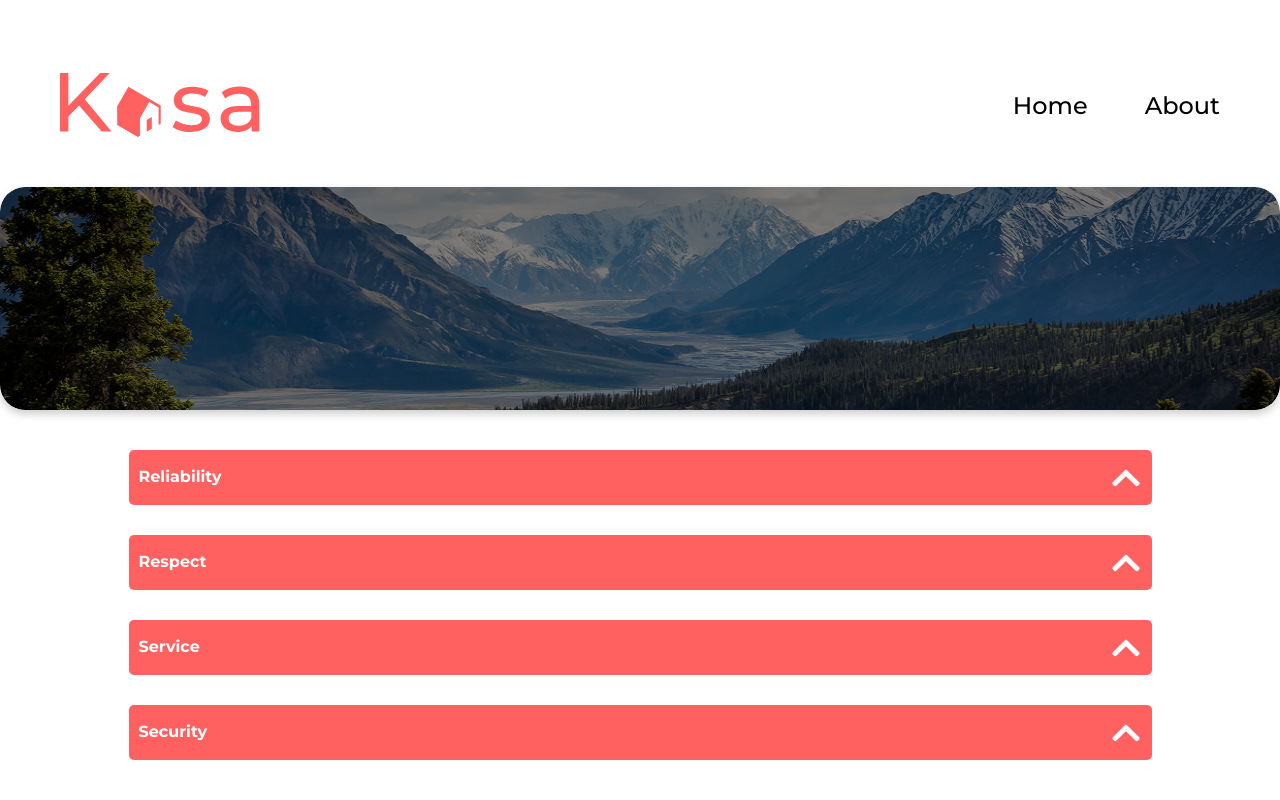
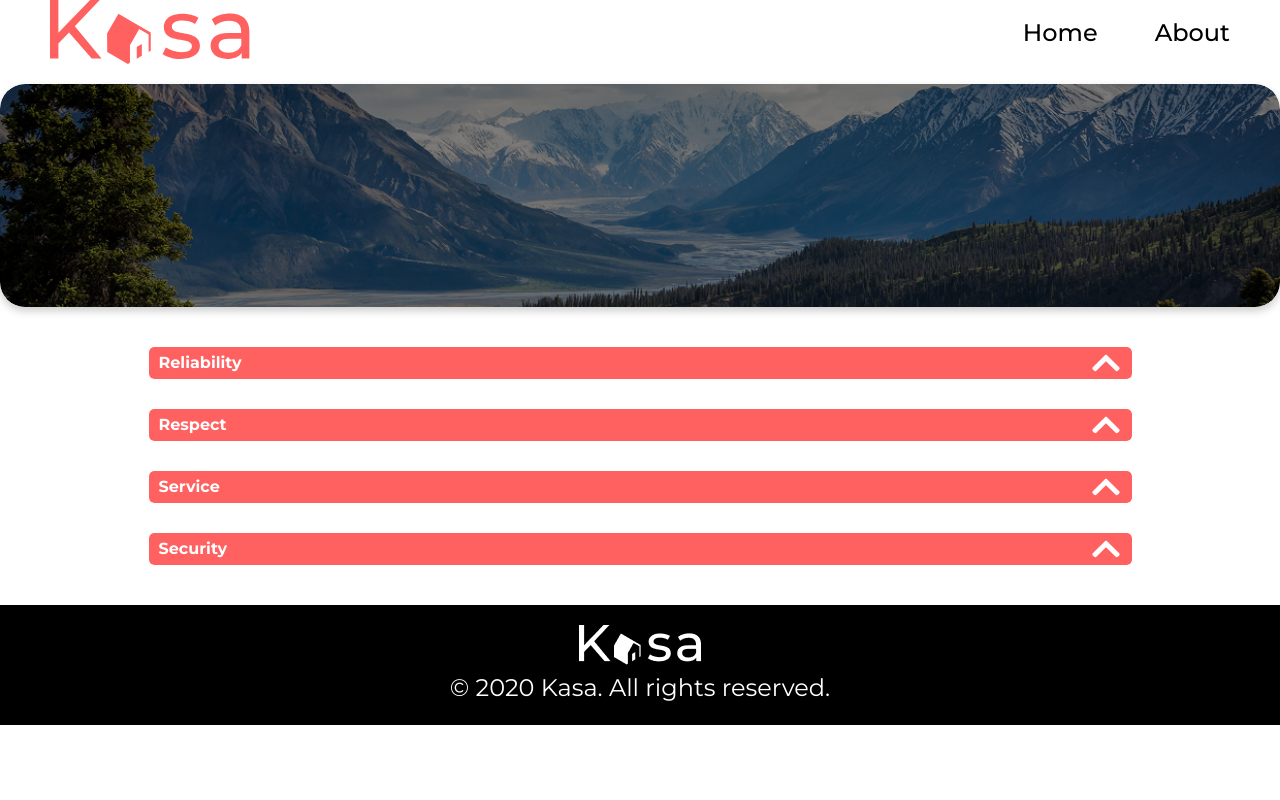
Before and after one commit to HolyBlaze07/Kasa-Website_Redesign, a React (Vite) app: page /about in a window 1280 px wide. Shown: the top 800 px of the page. Built offline with nearby package versions, Linux system fonts and the light colour scheme.

Commit message:
final touches

```diff
--- a/src/pages/HomePage.jsx
+++ b/src/pages/HomePage.jsx
@@ -8,6 +8,7 @@ function Home() {
   console.log(rentalProperties);
   return (
     <div className="home-page">
+    <div className="container">
       <div className="banner">
         <img
           src="src/assets/images/background-image.png"
@@ -32,6 +33,8 @@ function Home() {
           </div>
         ))}
       </div>
+
+    </div>
     </div>
   );
 }
--- a/src/stylesheets/AboutPage.scss
+++ b/src/stylesheets/AboutPage.scss
@@ -4,14 +4,37 @@
   border-radius: 25px;
   overflow: hidden;
   box-shadow: 0 4px 8px rgba(0, 0, 0, 0.2);
-  margin: 20px 0;
+  margin: 20px auto;
   width: 100%;
+
+
+
+  @media (max-width: 768px) {
+    height: auto;
+    // width: 355px;
+    border-radius: 10px;
+
+
+
+  }
 }
 .about-image {
   width: 100%;
   height: 100%;
   display: block;
   border-radius: 25px;
+object-fit: cover;
+
+
+  @media (max-width: 768px) {
+    height: auto;
+    object-fit: contain;
+    border-radius: 10px;
+
+
+
+
+  }
 
 }
 .about-overlay {
@@ -24,6 +47,11 @@
   border-radius: 25px;
   z-index: 2;
   pointer-events: none;
+
+  @media (max-width: 768px) {
+    border-radius: 10px;
+
+  }
 }
 
 .about-collapse-wrapper {
@@ -31,4 +59,12 @@
   margin: 40px auto;
   padding: 0 20px;
   width: 100%;
+
+  @media (max-width: 768px) {
+    margin: 10px auto;
+    padding: 10px 10px;
+
+
+
+  }
 }
--- a/src/stylesheets/Card.scss
+++ b/src/stylesheets/Card.scss
@@ -38,5 +38,6 @@
   font-family: Montserrat;
   font-size: 18px;
   font-weight: 700;
+  margin: 10px;
 
 }
--- a/src/stylesheets/Collapse.scss
+++ b/src/stylesheets/Collapse.scss
@@ -3,6 +3,7 @@
   background-color: white;
   border-radius: 5px;
   margin-bottom: 30px;
+  overflow: hidden;
 
 }
 
@@ -16,12 +17,17 @@
   align-items: center;
   cursor: pointer;
   line-height: 143%;
+
 }
 .collapse-header h3 {
   font-family: "Montserrat", sans-serif;
   font-weight: 700;
   font-size: 16px;
   padding-left:  10px;
+
+  @media (max-width: 768px){
+    font-size: 13px;
+  }
 
 }
 
@@ -30,6 +36,11 @@
   width: 32px;
   height: 32px;
   transform: rotate(180deg);
+
+  @media (max-width: 768px){
+    width: 16px;
+    height: 16px;
+  }
 }
 
 .collapse-icon.open {
@@ -41,7 +52,16 @@
   background-color: #f6f6f6;
   animation: slideDown 0.3s ease forwards;
   border-radius: 0 0 5px 5px;
-  font-size: 24px;
+  font-size: 18px;
+
+
+  @media (max-width: 768px)
+  {
+    font-size: 14px;
+
+  }
+
+
 }
 .collapse-content ul {
   list-style-type: none;
@@ -50,15 +70,25 @@
   gap: 10px;
   padding: 5px;
   font-size: 24px;
+
+  @media (max-width: 768px)
+  {
+    font-size: 16px;
+
+  }
 }
 
 @keyframes slideDown {
   from {
     opacity: 0;
-    transform: translateY(-5px);
+    max-height: 0;
+    padding-top: 0;
+    padding-bottom: 0;
   }
   to {
+   max-height: 500px; // or a safe max depending on your content
     opacity: 1;
-    transform: translateY(0);
+    padding-top: 15px;
+    padding-bottom: 15px;
   }
 }
--- a/src/stylesheets/Error.scss
+++ b/src/stylesheets/Error.scss
@@ -10,17 +10,34 @@
   font-family: Montserrat;
   color: #ff6060;
   font-size: 288px;
+
+  @media (max-width: 768px) {
+    font-size: 96px;
+
+  }
 }
+
 .error-container p {
   font-family: Montserrat;
   color: #ff6060;
   font-size: 36px;
   margin: 0;
   padding: 0;
+
+  @media (max-width: 768px) {
+    font-size: 14px;
+    width: 180px;
+    text-align: center;
+  }
 }
 
 .error-link {
   font-family: Montserrat;
   color: #000000;
   font-size: 18px;
+
+  @media (max-width: 768px) {
+    font-size: 12px;
+    text-align: center;
+  }
 }
--- a/src/stylesheets/Footer.scss
+++ b/src/stylesheets/Footer.scss
@@ -5,14 +5,36 @@ footer {
   padding: 20px;
   font-family: Montserrat, sans-serif;
  font-size: 24px;
+
+ @media (max-width: 768px) {
+    font-size: 12px;
+
+
+  }
 }
 
 .logo-footer {
  padding: 20px;
+ display: flex;
+ justify-content: center;
 
 }
 
-p {
+footer p {
   color: white;
+  // display: flex;
+  // justify-content: center;
+  // align-items:flex-end;
+  text-align: center;
+  font-size: 24px;
+
+  line-height: 1.4;
+
+  @media (max-width: 768px) {
+    font-size: 12px;
+    max-width: 100px;
+    margin: 10px auto 0;
+
+  }
 
 }
--- a/src/stylesheets/Header.scss
+++ b/src/stylesheets/Header.scss
@@ -1,15 +1,33 @@
+* {
+  box-sizing: border-box;
+  margin:0;
+  padding: 0;
+}
+
 header{
-  display: flex;
-  justify-content: space-between;
-  align-items: center;
-  padding:30px;
+  width: 100%;
 
-}
+
+
+  }
+
 .container {
   max-width: 1240px;
   margin: 0 auto;
   padding: 0 30px;
   width: 100%;
+
+  @media (max-width: 480px){
+    padding: 0 10px;
+  }
+}
+
+nav {
+  display: flex;
+  justify-content: space-between;
+  align-items: center;
+  width: 100%;
+
 }
 
 
@@ -18,21 +36,38 @@ header{
   max-width: 200px;
   height: auto;
   display: block;
+
+  @media (max-width: 1240px) {
+    max-width: 150px;
+  }
+
+  @media (max-width: 480px) {
+    max-width: 100px;
+  }
 }
 
-nav  {
-  display: flex;
-  justify-content: space-between;
-  align-items: center;
-  width: 100%;
-}
+
 
 ul {
   list-style: none;
   display: flex;
-  justify-content: space-between;
+  justify-content: flex-end;
+  align-items: center;
   gap: 57px;
 
+  @media (max-width: 1240px) {
+    gap: 40px;
+  }
+
+
+  @media (max-width: 480px) {
+    gap: 26px;
+  }
+}
+
+li{
+  display:flex;
+  align-items: center;
 }
 
 nav a {
@@ -41,6 +76,18 @@ nav a {
   font-family: Montserrat;
   font-size: 24px;
   font-weight: 500;
+
+  @media (max-width: 1240px) {
+    font-size: 18px;
+
+  }
+
+  @media (max-width: 480px) {
+    font-size: 12px;
+
+
+  }
+
 }
 nav a:hover {
   text-decoration: underline;
--- a/src/stylesheets/HomePage.scss
+++ b/src/stylesheets/HomePage.scss
@@ -1,15 +1,27 @@
 body {
-  max-width: 1440px;
-  background-color: #ffffff;
+
   margin: 43px auto;
   font-family: "Montserrat", sans-serif;
 
+  @media (max-width: 1024px) {
+    margin: 10px;
+  }
+
   @media (max-width: 768px) {
-    margin: 20px 20px;
+    margin: 20px;
+  }
+}
+.container {
+  max-width: 1240px;
+  margin: 0 auto;
+  padding: 0 30px;
+
+  @media (max-width: 768px) {
+    padding: 0 20px;
   }
 
   @media (max-width: 480px) {
-    margin: 10px;
+    padding: 0 10px;
   }
 }
 
@@ -22,12 +34,20 @@ body {
   box-shadow: 0 4px 8px rgba(0, 0, 0, 0.2);
   margin: 20px 0;
   width: 100%;
+
+  @media (max-width: 768px) {
+    height: 111px;
+    border-radius: 10px;;
+  }
 }
 
 .background-image {
   width: 100%;
   height: 100%;
   display: block;
+
+
+
 }
 
 .overlay {
@@ -39,9 +59,26 @@ body {
   background-color: rgba(0, 0, 0, 0.6);
   border-radius: 25px;
   display: flex;
-  justify-content: center;
+  justify-content: center; /* Align to left */
   align-items: center;
+  padding: 0 30px; /* Add side padding */
   text-align: center;
+
+  @media (max-width: 768px) {
+    padding: 0 15px; /* Adjust padding for smaller screens */
+    border-radius: 10px;
+    justify-content: flex-start;
+    align-items: center;
+    text-align: left;
+  }
+
+  @media (max-width: 480px) {
+    padding: 0 10px; /* Adjust padding for smaller screens */
+    border-radius: 5px;
+    justify-content: flex-start;
+    align-items: center;
+    text-align: left;
+  }
 }
 
 .overlay h1 {
@@ -50,7 +87,8 @@ body {
   font-size: 48px;
   color: white;
   margin: 0;
-  padding: 0 10px;
+  padding: 0;
+  text-align: center;
   text-shadow:
     -1px -1px 0 #000,
      1px -1px 0 #000,
@@ -59,12 +97,15 @@ body {
      0 4px 8px rgba(0, 0, 0, 0.6);
 
   @media (max-width: 768px) {
-    font-size: 32px;
+    font-size: 20px;
+    text-align: left;
+
+
+
+
+
   }
 
-  @media (max-width: 480px) {
-    font-size: 24px;
-  }
 }
 
 /* Card Container */
@@ -78,14 +119,14 @@ body {
   border-radius: 25px;
   padding: 40px;
 
-  @media (max-width: 768px) {
-    gap: 20px;
-    padding: 20px;
-  }
+
+
 
   @media (max-width: 480px) {
-    padding: 15px;
-    margin: 30px 0;
+    padding: 5px 0;
+    margin: 20px 0;
+    background-color: white;
+    gap: 12px;
   }
 }
 
--- a/src/stylesheets/PropertyDetails.scss
+++ b/src/stylesheets/PropertyDetails.scss
@@ -1,12 +1,18 @@
 body {
   font-family: "Montserrat", sans-serif;
   max-width: 1440px;
+  margin: 0 auto;
 }
 .property-info {
   display: flex;
   justify-content: space-between;
   flex-wrap: wrap;
   margin-top: 20px;
+
+  @media (max-width: 768px) {
+    flex-direction: column;
+    gap: 20px;
+  }
 }
 
 .property-info h1 {
@@ -15,16 +21,33 @@ body {
   font-size: 36px;
   margin: 0;
   color: #ff6060;
+
+  @media (max-width: 768px) {
+    font-size: 18px;
+  }
 }
 
 .left {
   max-width: 60%;
+
+  @media (max-width: 768px) {
+    max-width: 100%;
+    display: flex;
+    flex-direction: column;
+    align-items: flex-start;
+  }
 }
+
 
 .location {
   color: #000000;
   font-weight: 500;
   font-size: 18px;
+
+  @media (max-width: 768px) {
+    font-size: 14px;
+
+  }
 }
 
 .tags {
@@ -34,6 +57,14 @@ body {
   margin-top: 10px;
 
 
+  @media (max-width: 480px) {
+    flex-wrap: nowrap;
+    overflow-x: auto;
+    max-width: 100%;
+    padding-bottom: 5px;
+
+  }
+
 }
 
 .tag {
@@ -42,13 +73,36 @@ body {
   padding: 5px 15px;
   border-radius: 10px;
   font-size: 0.8rem;
-  border: 1px solid black;
+  white-space: nowrap;
+  border-radius: 5px;
+
+
+
+  @media (max-width: 480px) {
+    font-size: 0.7rem;
+    padding: 3px 8px;
+  }
+
 }
 .right {
   display: flex;
   flex-direction: column;
   align-items: flex-end;
   gap: 10px;
+
+  @media (max-width: 768px) {
+    flex-direction: row-reverse;
+    justify-content: space-between;
+    align-items: center;
+  }
+
+  @media (max-width: 480px) {
+
+    align-items: flex-start;
+    gap: 30px;
+
+  }
+
 }
 
 .host {
@@ -63,6 +117,10 @@ body {
   font-weight: 600;
   color: #ff6060;
   font-size: 18px;
+
+  @media (max-width: 768px){
+    font-size: 12px;
+  }
 }
 
 .host-img {
@@ -70,10 +128,23 @@ body {
   height: 64px;
   border-radius: 50%;
   object-fit: cover;
+
+  @media (max-width: 768px) {
+    width: 32px;
+    height: 32px;
+  }
 }
 .rating {
   display: flex;
   gap: 5px;
+
+
+  @media (max-width: 768px) {
+
+    align-items: center;
+    margin: 10px 0;
+
+  }
 
 }
 
@@ -89,9 +160,14 @@ body {
   gap: 40px;
   flex-wrap: wrap;
 
+  @media (max-width: 480px){
+    gap: 5px;
+  }
+
 }
 
 .collapse-section .collapse {
   flex: 1;
   min-width: 300px;
+
 }
--- a/src/stylesheets/Slideshow.scss
+++ b/src/stylesheets/Slideshow.scss
@@ -1,13 +1,24 @@
 
 .slideshow-container {
   position: relative;
-  border-radius: 10px;
+  border-radius: 25px;
   overflow: hidden;
+  height: 415px;
+  margin: 10px 0;
+  @media (max-width: 480px) {
+
+    height: 255px;
+    border-radius: 10px;
+  }
 
   img {
     width: 100%;
-    height: 415px;
+    height: 100%;
     object-fit: cover;
+    display: block;
+
+
+
   }
 
   .left-arrow,
@@ -21,6 +32,10 @@
     color: white;
     cursor: pointer;
     z-index: 1;
+
+    @media (max-width: 768px) {
+      font-size: 50px;
+    }
   }
 
   .left-arrow {
@@ -29,8 +44,8 @@
 
   .right-arrow {
     right: 20px;
+
   }
-
   .slide-count {
     position: absolute;
     bottom: 15px;
@@ -39,5 +54,9 @@
     color: white;
     font-weight: bold;
     font-size: 1rem;
+
+    @media (max-width: 768px){
+      font-size: 0.7rem;
+    }
   }
 }
```
